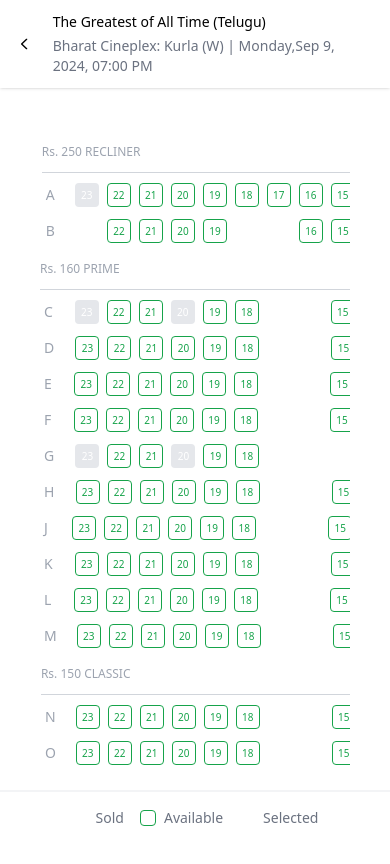
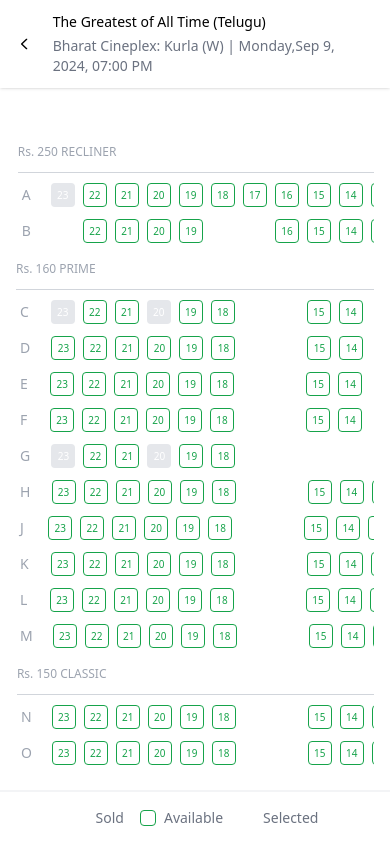
Before and after one commit to KirtimaanVishwakarma/ticket-darbar, a Next.js app: page /buy-tickets/1 in a window 390 px wide. Shown: the top 864 px of the page. Built offline with nearby package versions, Linux system fonts and the light colour scheme.

Commit message:
added usePinchZoom hook

```diff
--- a/src/components/moviesList/card.tsx
+++ b/src/components/moviesList/card.tsx
@@ -5,10 +5,22 @@ interface CardInterface {
   className?: string;
   onClick?: () => void;
 }
-const Card = ({ ele,className, onClick }: CardInterface) => {
+const Card = ({ ele, className, onClick }: CardInterface) => {
   return (
-    <div className='cursor-pointer hover:scale-105 transition-transform' onClick={onClick}>
-      <img src={ele?.image} alt='' className={`rounded ${className}`} />
+    <div
+      className='cursor-pointer rounded-b hover:scale-105 transition-transform shadow-md bg-white hover:shadow-lg'
+      onClick={onClick}
+    >
+      <img src={ele?.image} alt='' className={`rounded-t ${className}`} />
+      <div className='p-1'>
+        <header className='mt-2 font-medium sm:font-semibold text-sm sm:text-lg'>
+          Stree 2: Sarkate Ka Atank
+        </header>
+        <header className='font-light text-xs sm:text-sm'>UA</header>
+        <header className='font-light text-xs sm:text-sm'>
+          Hindi, Tamil, Telugu
+        </header>
+      </div>
     </div>
   );
 };
--- a/src/components/moviesList/index.tsx
+++ b/src/components/moviesList/index.tsx
@@ -52,17 +52,10 @@ const MoviesList = ({ header, cta = '', ctaLabel, list, className }: List) => {
           />
         </div>
       </div>
-      <div className='grid grid-cols-3 sm:grid-cols-5 gap-2 sm:gap-6'>
+      <div className='grid grid-cols-2 sm:grid-cols-4 gap-2 sm:gap-6'>
         {list?.map((ele): any => (
           <div key={ele?.id} onClick={() => router.push('/movies/' + ele?.id)}>
             <Card ele={ele} />
-            <header className='mt-2 font-medium sm:font-semibold text-sm sm:text-lg'>
-              Stree 2: Sarkate Ka Atank
-            </header>
-            <header className='font-light text-xs sm:text-sm'>UA</header>
-            <header className='font-light text-xs sm:text-sm'>
-              Hindi, Tamil, Telugu
-            </header>
           </div>
         ))}
       </div>
--- /dev/null
+++ b/src/hooks/usePinchZoom.tsx
@@ -0,0 +1,57 @@
+import { useState, useEffect } from 'react';
+
+const usePinchZoom = (divId: string) => {
+  const [scale, setScale] = useState<number>(1);
+
+  useEffect(() => {
+    const zoomElement = document.getElementById(divId);
+
+    if (!zoomElement) return;
+
+    let initialDistance = 0;
+    let currentScale = 1;
+
+    const handleTouchMove = (e: TouchEvent) => {
+      if (e.touches.length === 2) {
+        const touch1 = e.touches[0];
+        const touch2 = e.touches[1];
+
+        // Calculate the distance between two touch points
+        const distance = Math.sqrt(
+          Math.pow(touch2.pageX - touch1.pageX, 2) + Math.pow(touch2.pageY - touch1.pageY, 2)
+        );
+
+        // If initialDistance is 0, this is the first pinch event
+        if (initialDistance === 0) {
+          initialDistance = distance;
+        } else {
+          // Compare current distance to initial distance to determine zoom direction
+          const scaleChange = distance / initialDistance;
+
+          currentScale = Math.min(Math.max(currentScale * scaleChange, 0.5), 1.5); // Clamp scale between 0.5 and 1.5
+          setScale(currentScale);
+        }
+      }
+    };
+
+    const handleTouchEnd = () => {
+      initialDistance = 0; // Reset the initial distance when touch ends
+    };
+
+    // Add event listeners
+    zoomElement.addEventListener('touchmove', handleTouchMove);
+    zoomElement.addEventListener('touchend', handleTouchEnd);
+    zoomElement.addEventListener('touchcancel', handleTouchEnd);
+
+    // Cleanup event listeners on component unmount
+    return () => {
+      zoomElement.removeEventListener('touchmove', handleTouchMove);
+      zoomElement.removeEventListener('touchend', handleTouchEnd);
+      zoomElement.removeEventListener('touchcancel', handleTouchEnd);
+    };
+  }, [divId]);
+
+  return scale;
+};
+
+export default usePinchZoom;
--- a/src/pages/_app.tsx
+++ b/src/pages/_app.tsx
@@ -19,7 +19,7 @@ type AppPropsWithLayout = AppProps & {
 export default function App({ Component, pageProps }: AppPropsWithLayout) {
   const getLayout = Component.getLayout ?? ((page) => page);
   return (
-    <>
+    <div className="touch-pan-y touch-pan-x">
       {getLayout(<Component {...pageProps} />)}
       <Toaster
         toastOptions={{
@@ -27,6 +27,6 @@ export default function App({ Component, pageProps }: AppPropsWithLayout) {
           duration: 1500,
         }}
       />
-    </>
+    </div>
   );
 }
--- a/src/pages/buy-tickets/[id].tsx
+++ b/src/pages/buy-tickets/[id].tsx
@@ -3,19 +3,29 @@ import React from 'react';
 import ScreenImage from '../../../public/assets/screen-transparent.png';
 import Image from 'next/image';
 import MobileHeader from '@/components/mobile/header';
+import usePinchZoom from '@/hooks/usePinchZoom';
 
 const BookSeats = () => {
+  const scale = usePinchZoom('seat-arrangement');
   return (
-    <section className='h-full bg-white w-full overflow-hidden'>
-      <div className='mx-10 py-10 h-full overflow-auto'>
-        <div className='w-fit sm:m-auto'>
+    <section className='h-full bg-white w-full overflow-hidden px-4'>
+      <div className='sm:mx-10 py-10 h-full overflow-auto '>
+        <div
+          className={`w-fit sm:m-auto !touch-auto transform ease-in-out duration-700`}
+          style={{ transform: `scale(${scale})` }}
+          id='seat-arrangement'
+        >
           {screenSeats?.seatDetails?.map((details: any) => (
             <section key={details?.seatType} className='w-fit mx-auto'>
               <header className='font-light text-gray-400 text-xs border-b pb-3 border-gray-300 mb-2 mt-4'>{`Rs. ${details?.price} ${details?.seatType}`}</header>
               <div className='flex flex-col gap-2'>
                 {details?.rows?.map((row: any) => (
                   <div className='flex gap-4 items-center relative' key={row}>
-                    <header className='text-gray-400 text-sm font-normal sticky left-0 bg-white p-1'>
+                    <header
+                      className={`text-gray-400 text-sm font-normal ${
+                        scale === 1 ? 'sticky' : ''
+                      } left-0 bg-white p-1`}
+                    >
                       {row}
                     </header>
                     <div
@@ -98,9 +108,7 @@ BookSeats.getLayout = function getLayout(page: any) {
         <div className='flex w-fit gap-4  m-auto'>
           {seatDescription?.map((ele) => (
             <div key={ele?.heading} className='flex gap-2 items-center'>
-              <div
-                className={`h-4 w-4 rounded ${ele?.className} `}
-              />
+              <div className={`h-4 w-4 rounded ${ele?.className} `} />
               <header className='text-sm text-gray-500 font-light'>
                 {ele?.heading}
               </header>
--- a/src/styles/globals.css
+++ b/src/styles/globals.css
@@ -7,6 +7,7 @@
   margin: 0;
   box-sizing: border-box;
 }
+
 /* width */
 ::-webkit-scrollbar {
   width: 0.5rem;
--- a/src/utils/helpers.ts
+++ b/src/utils/helpers.ts
@@ -19,7 +19,7 @@ export const getNext7Days = () => {
 };
 
 export const copyLinkHandler = (link: string) => {
-  navigator.clipboard.writeText(link)
+  navigator?.clipboard?.writeText(link)
   toast('Link Copied!',
   {
     position:"bottom-center",
```
